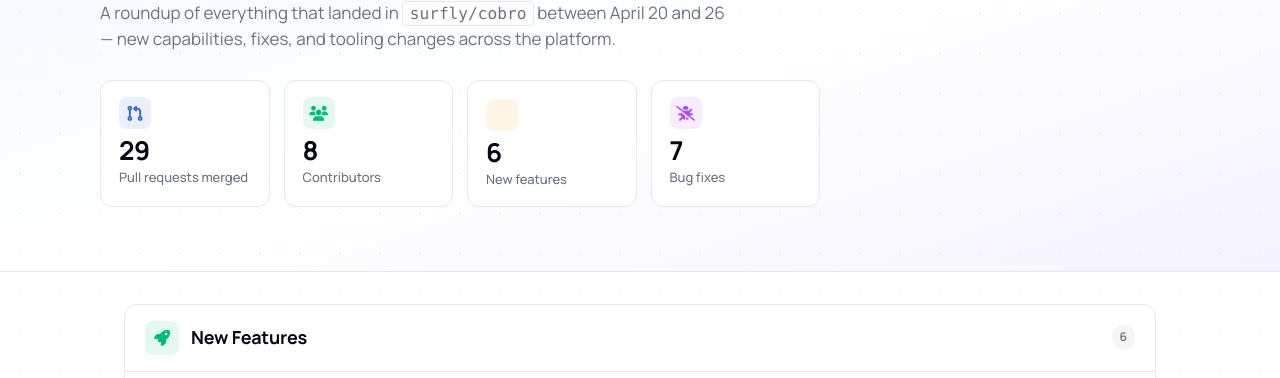
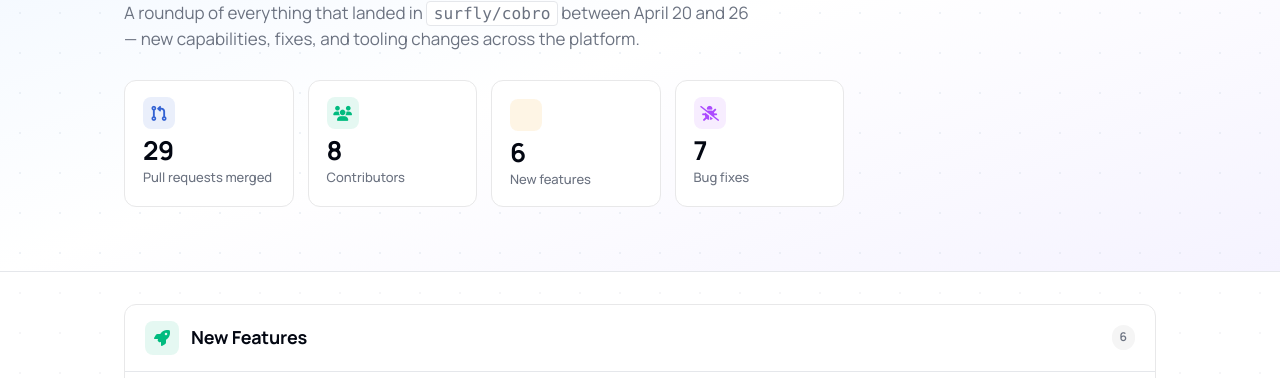
Before and after one commit to aogz/cobro-weekly-report, a plain HTML site: page index.html in a window 1280 px wide. Shown: the part 167-545 px from the top of the page. Drawn offline with Linux system fonts and the light colour scheme.

Commit message:
Align hero content with main content columns

```diff
--- a/index.html
+++ b/index.html
@@ -61,7 +61,7 @@
         .hero {
             background: linear-gradient(to bottom right, #eff6ff 0%, #ffffff 50%, #f5f3ff 100%);
             border-bottom: 1px solid var(--border);
-            padding: 3.5rem 1.5rem 4rem;
+            padding: 3.5rem 0 4rem;
             margin-bottom: 2rem;
             position: relative;
             overflow: hidden;
@@ -84,7 +84,12 @@
             position: relative;
         }
 
-        .hero-container { max-width: 1080px; margin: 0 auto; position: relative; }
+        .hero-container {
+            max-width: 1080px;
+            margin: 0 auto;
+            padding: 0 1.5rem;
+            position: relative;
+        }
 
         .eyebrow {
             display: inline-flex;
```
